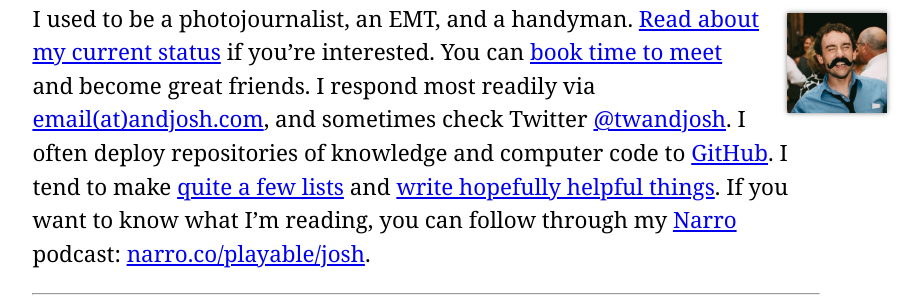
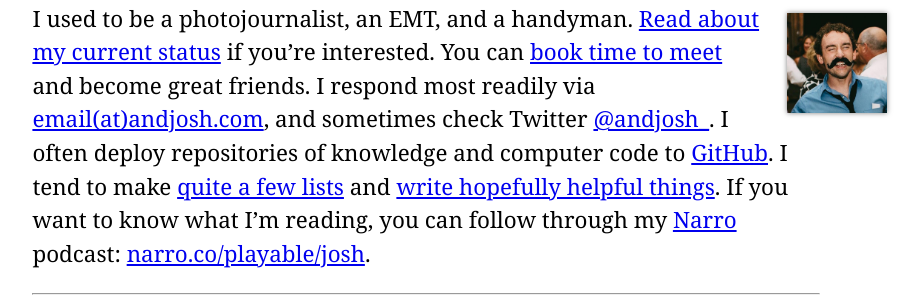
Before and after one commit to joshbeckman/andjosh.github.io, a Jekyll site: the page built from contact.md, in a window 1280 px wide. Shown: the part 232-532 px from the top of the page, without its empty margins (214-1135 px from the left). Built offline with Jekyll 4.4.1, drawn with Linux system fonts in a browser that asks for light colours.

Commit message:
Update contact.md

```diff
--- a/contact.md
+++ b/contact.md
@@ -18,7 +18,7 @@ permalink: /contact/
 </style>
 ![Josh Beckman](/images/page/mustache.jpg)
 
-I used to be a photojournalist, an EMT, and a handyman. [Read about my current status](/) if you're interested. You can [book time to meet](//calendly.com/andjosh/30min) and become great friends. I respond most readily via [email(at)andjosh.com](mailto:email@andjosh.com), and sometimes check Twitter [@twandjosh](http://twitter.com/twandjosh). I often deploy repositories of knowledge and computer code to [GitHub](//github.com/andjosh). I tend to make [quite a few lists](/lists) and [write hopefully helpful things](/). If you want to know what I'm reading, you can follow through my [Narro](//narro.co) podcast: [narro.co/playable/josh](https://www.narro.co/playable/josh).
+I used to be a photojournalist, an EMT, and a handyman. [Read about my current status](/) if you're interested. You can [book time to meet](//calendly.com/andjosh/30min) and become great friends. I respond most readily via [email(at)andjosh.com](mailto:email@andjosh.com), and sometimes check Twitter [@andjosh_](http://twitter.com/andjosh_). I often deploy repositories of knowledge and computer code to [GitHub](//github.com/andjosh). I tend to make [quite a few lists](/lists) and [write hopefully helpful things](/). If you want to know what I'm reading, you can follow through my [Narro](//narro.co) podcast: [narro.co/playable/josh](https://www.narro.co/playable/josh).
 
 ---
 
```
